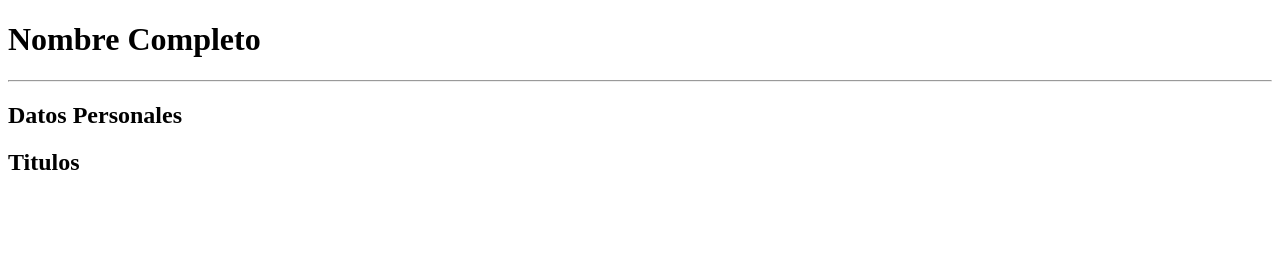
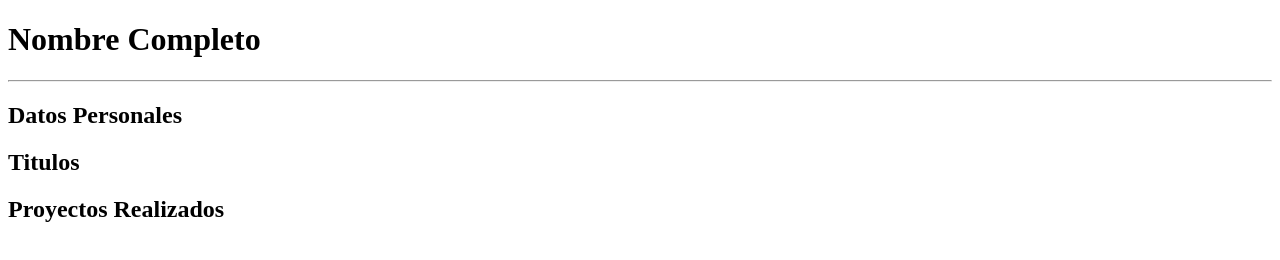
Before and after one commit to SianyGC/Proyecto, a plain HTML site: page index.html in a window 1280 px wide. Drawn offline with Linux system fonts and the light colour scheme.

Commit message:
Tercer Commit. Sección de Proyectos Realizados

```diff
--- a/index.html
+++ b/index.html
@@ -15,5 +15,8 @@
     <h2>Titulos</h2>
     <!-- Ingresar 3 Datos -->
 
+    <h2>Proyectos Realizados</h2>
+    <!-- Lista con nombre de Proyecto -->
+
 </body>
 </html>
```
